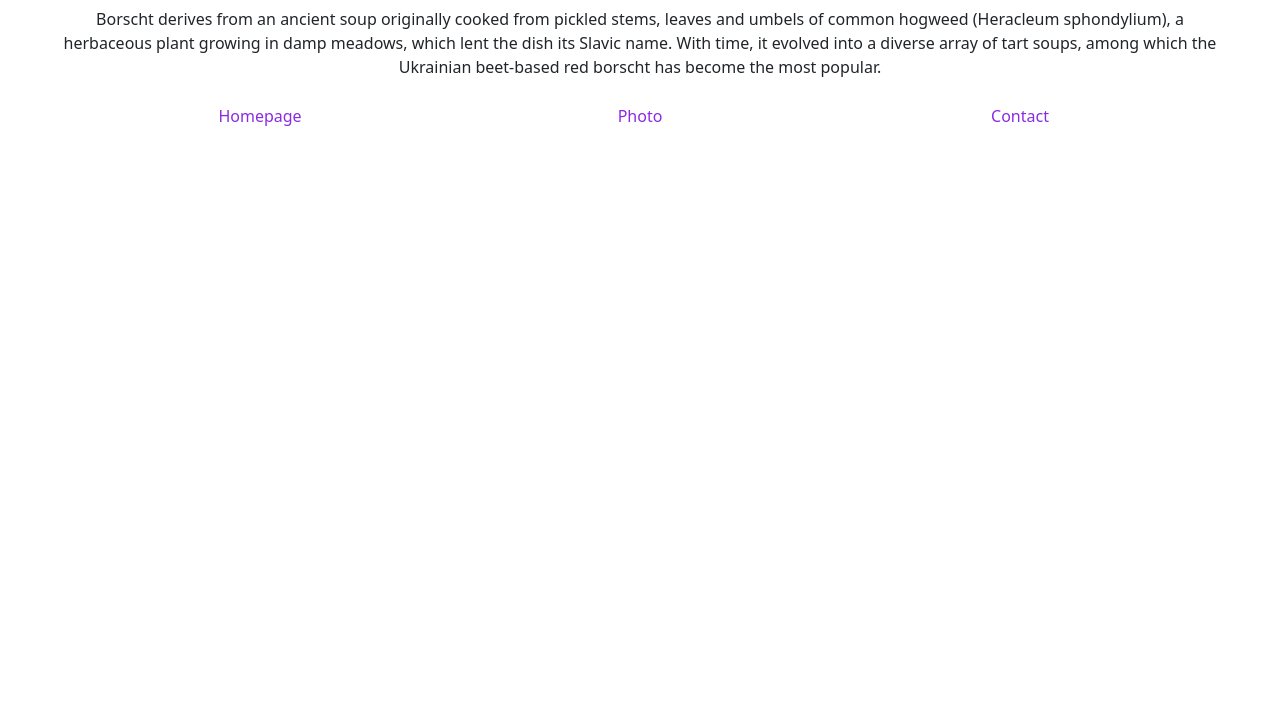
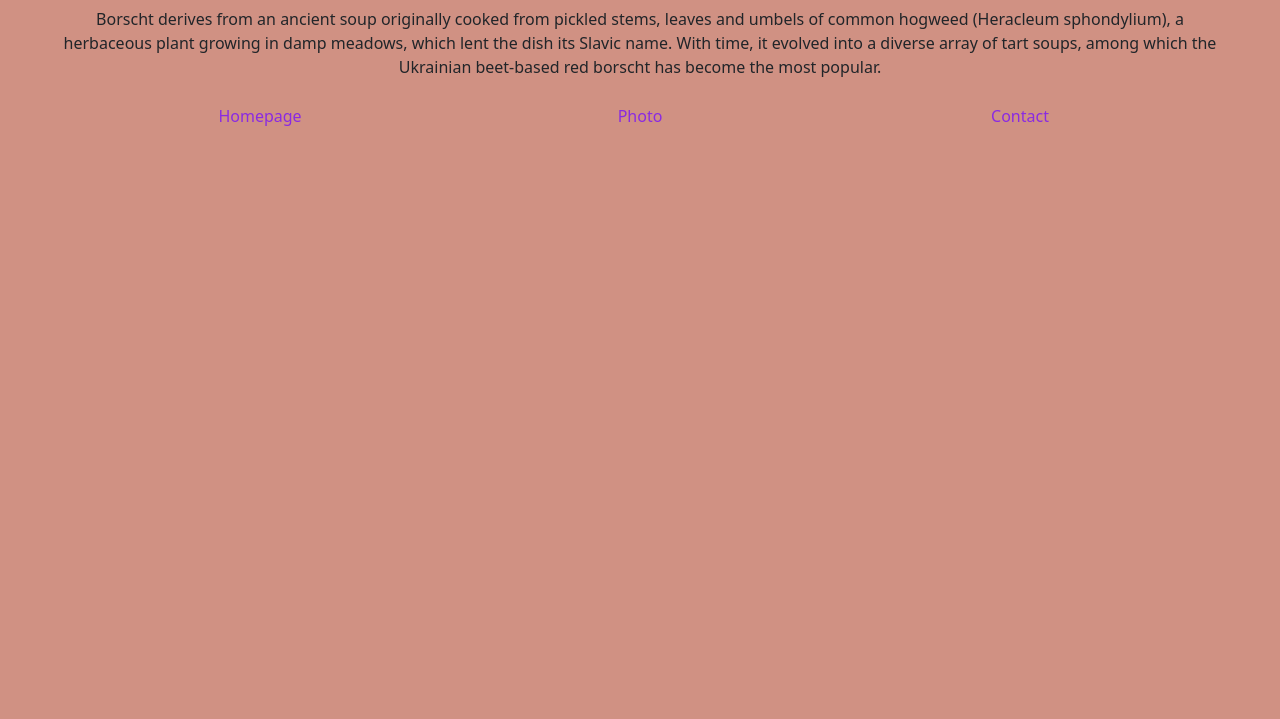
Before and after one commit to Tetianamost/multiple-pages-challenge, a plain HTML site: page index.html in a window 1280 px wide. Shown: the part 81-800 px from the top of the page. Drawn offline with nearby package versions, Linux system fonts and the light colour scheme.

Commit message:
added background color

```diff
--- a/src/styles.css
+++ b/src/styles.css
@@ -1,5 +1,6 @@
 body {
   margin: 25px 60px;
+  background-color: #d09183;
 }
 h2,
 p,
```
